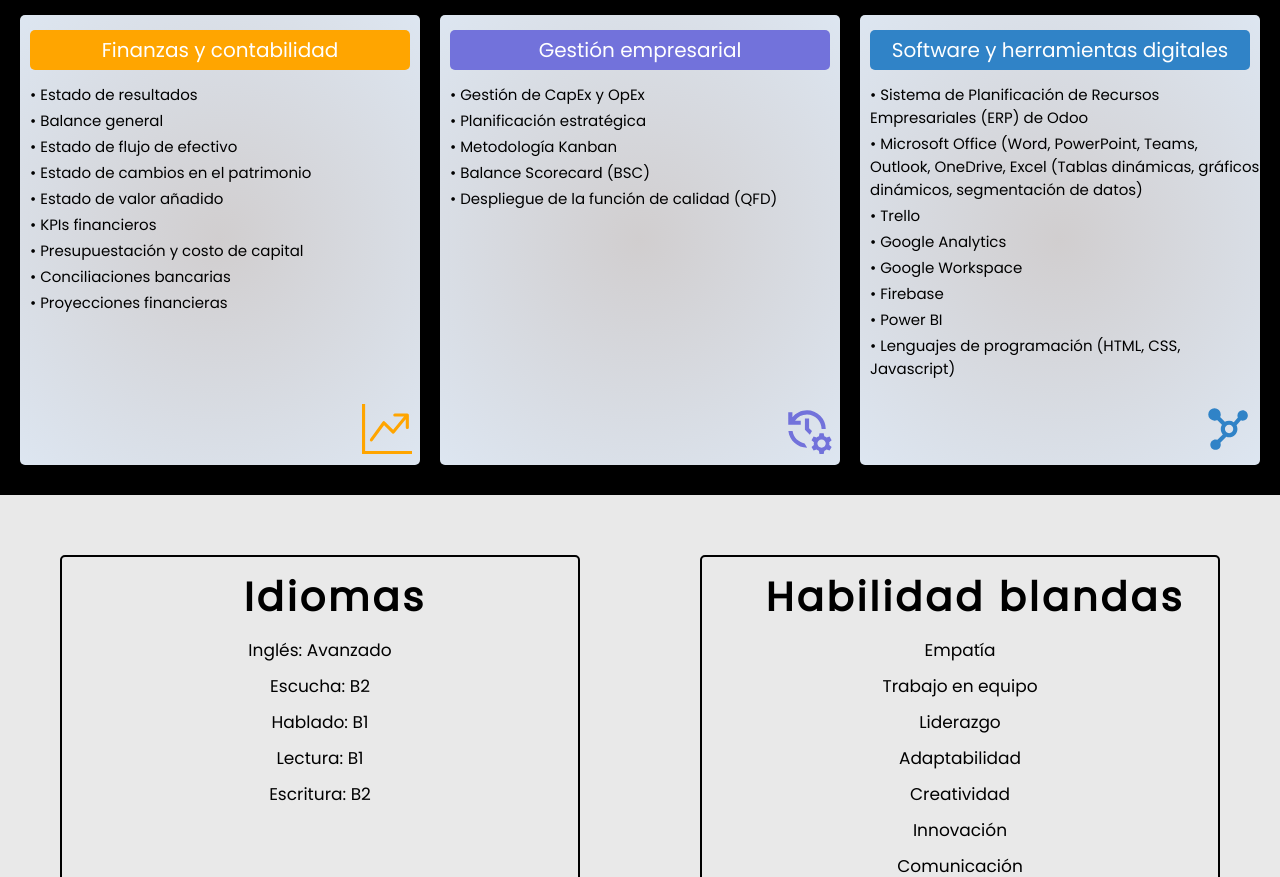
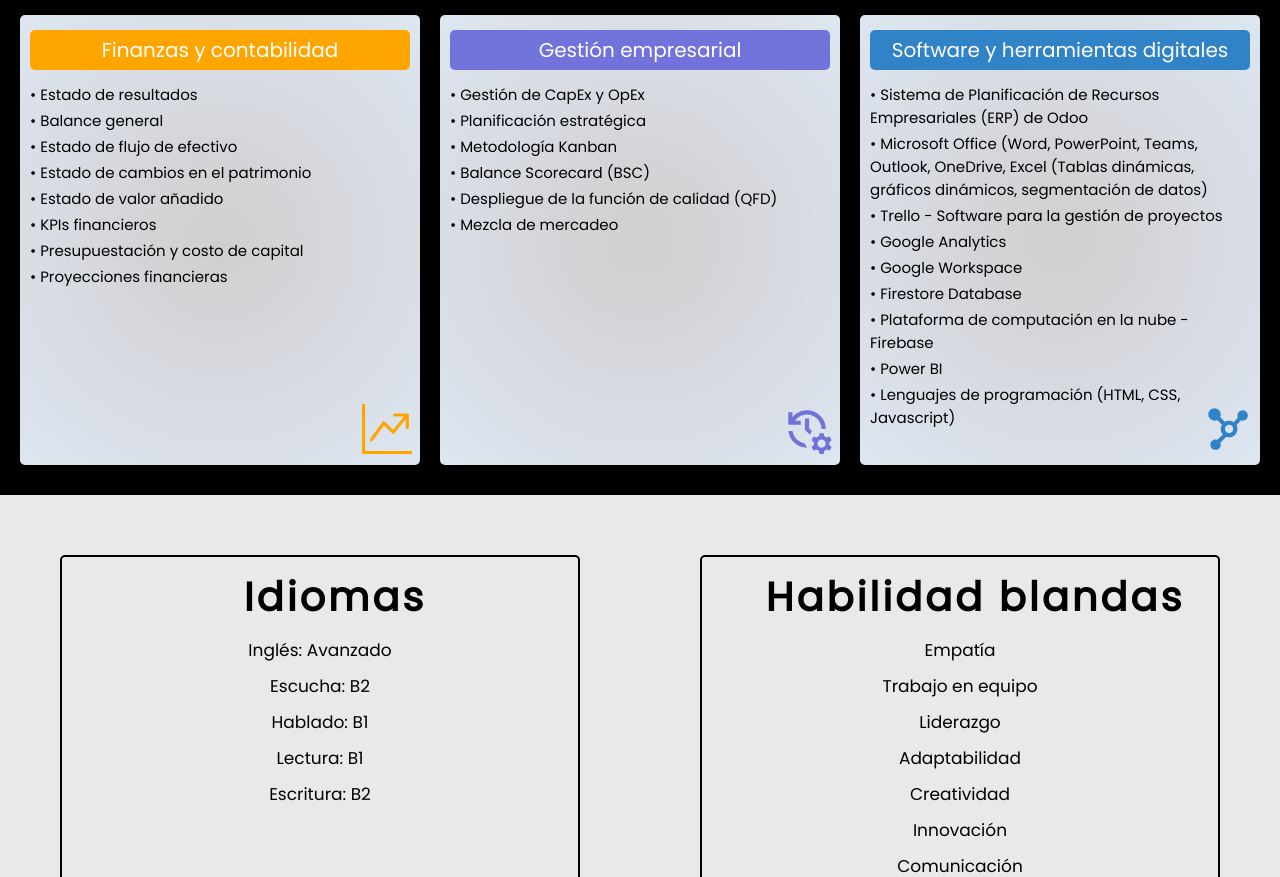
Before and after one commit to LuisErnesto97/portafolio-luis-romero, a Next.js app: page / in a window 1280 px wide. Shown: the part 3280-4157 px from the top of the page. Built offline with nearby package versions, Linux system fonts and the light colour scheme.

Commit message:
new files and folders

```diff
--- a/pages/index.js
+++ b/pages/index.js
@@ -345,7 +345,6 @@ export default function Home() {
                   <p>• Estado de valor añadido</p>
                   <p>• KPIs financieros</p>
                   <p>• Presupuestación y costo de capital</p>
-                  <p>• Conciliaciones bancarias</p>
                   <p>• Proyecciones financieras</p>
                   <span id="graphic">
                     <BsGraphUpArrow />
@@ -360,6 +359,7 @@ export default function Home() {
                   <p>• Metodología Kanban</p>
                   <p>• Balance Scorecard (BSC)</p>
                   <p>• Despliegue de la función de calidad (QFD)</p>
+                  <p>• Mezcla de mercadeo</p>
                   <span id="IconGestion">
                     <MdManageHistory />
                   </span>
@@ -379,10 +379,11 @@ export default function Home() {
                     OneDrive, Excel (Tablas dinámicas, gráficos dinámicos,
                     segmentación de datos)
                   </p>
-                  <p>• Trello </p>
+                  <p>• Trello - Software para la gestión de proyectos</p>
                   <p>• Google Analytics </p>
                   <p>• Google Workspace</p>
-                  <p>• Firebase </p>
+                  <p>• Firestore Database</p>
+                  <p>• Plataforma de computación en la nube - Firebase</p>
                   <p>• Power BI</p>
                   <p>• Lenguajes de programación (HTML, CSS, Javascript)</p>
 
--- a/styles/globals.css
+++ b/styles/globals.css
@@ -415,6 +415,7 @@ body {
   color: black;
   padding-top: 3px;
   padding-left: 10px;
+  padding-right: 10px;
   font-size: 15px;
 }
 #habilitadTituloFinanzas {
```
